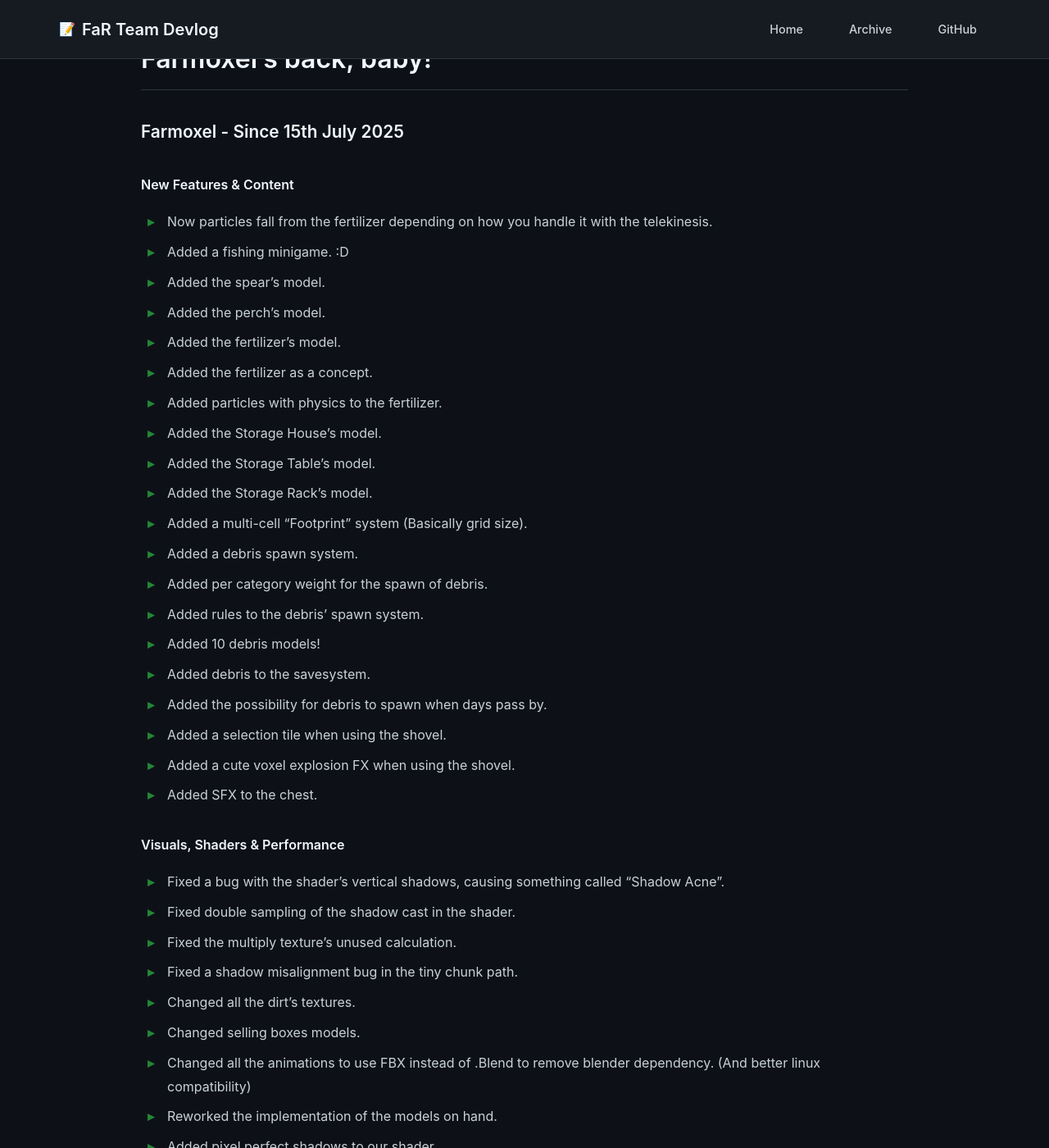
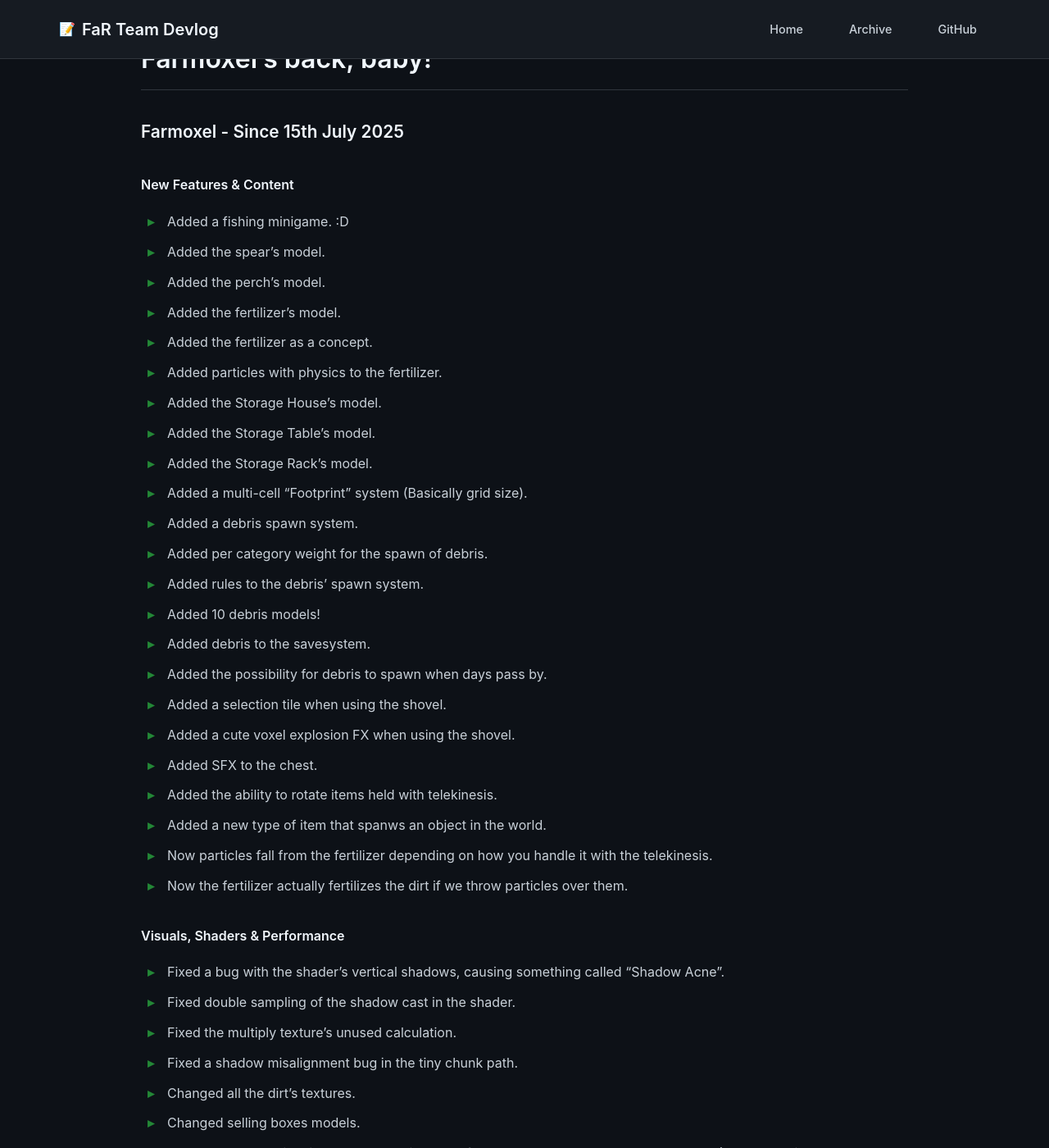
Before and after one commit to FaR-Team/patch-notes, a Jekyll site: the page built from _posts/2025-07-15-Farmoxel-Is-Back-Baby.md, in a window 1280 px wide and 1400 px high, scrolled down 311 px. Shown: the whole window at 82% size. Built offline with Jekyll 4.4.1, drawn with Linux system fonts in a browser that asks for light colours; our own code applies the rules of GitHub Pages for plain Markdown files; some of the changed text lies outside the part shown.

Commit message:
Update 2025-07-15-Farmoxel-Is-Back-Baby.md
+ Added the ability to rotate items held with telekinesis.
+ Added a new type of item that spanws an object in the world.
+ Now the fertilizer actually fertilizes the dirt if we throw particles over them.
+ Updated the position of the chest and the cart.
+ Now you can use the cart on slopes.
+ Some spear and fishing minigame improvements.
+ Fixed a bug where the dirt wouldn't unregister from the grid when harvesting.

```diff
--- a/_posts/2025-07-15-Farmoxel-Is-Back-Baby.md
+++ b/_posts/2025-07-15-Farmoxel-Is-Back-Baby.md
@@ -24,6 +23,10 @@
 + Added a selection tile when using the shovel.
 + Added a cute voxel explosion FX when using the shovel.
 + Added SFX to the chest.
++ Added the ability to rotate items held with telekinesis.
++ Added a new type of item that spanws an object in the world.
++ Now particles fall from the fertilizer depending on how you handle it with the telekinesis.
++ Now the fertilizer actually fertilizes the dirt if we throw particles over them.
 
 #### Visuals, Shaders & Performance
 
@@ -48,6 +51,7 @@
 + Updated the shovel's model.
 + Updated the shader with some improvements and additions.
 + Updated the outline to better fit the initial vision.
++ Updated the position of the chest and the cart.
 
 #### UI, Controls & QoL
 
@@ -57,6 +61,8 @@
 + Now the multipliers (x5, x10) are accessible via shift and control respectively.
 + Now the game's UI disappears when you open the shop.
 + Now the character movement and camera locks when using a tool.
++ Now you can press esc while rebinding to cancel the rebind.
++ Now you can use the cart on slopes.
 + Deleted some unnecessary text from the cart's total.
 + Added some visual feedback for when you don't have enough money to buy what's in your shopping cart.
 + Added an inventory button to the Shopkeeper's UI.
@@ -113,3 +119,4 @@
 + Fixed tools slot sprite not updating when using a joystick.
 + Fixed gridghost's position on screen by centering it using the screen size, and not the mouse.
 + Fixed a bug where the dirt wouldn't unregister from the grid when harvesting.
++ Fixed a bug where the fertilizer would randomly rotate and move on its own when dropped on the ground with a non-flat angle.
```
Also changed, not shown: other parts of _posts/2025-07-15-Farmoxel-Is-Back-Baby.md (+1 -2 lines).
